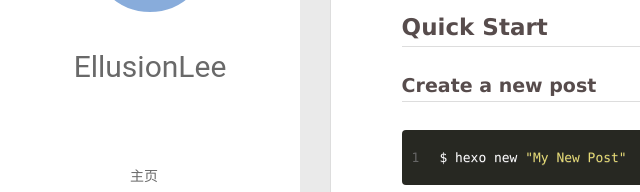
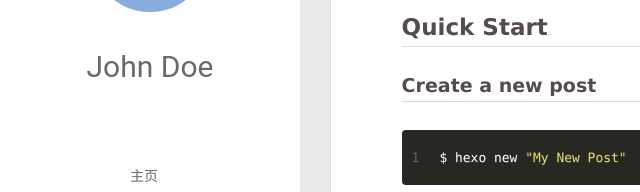
Before and after one commit to EllusionLee/Ellusion.github.io, a plain HTML site: page index.html in a window 1280 px wide. Shown: the part 223-415 px from the top of the page, 0-640 px from the left. Drawn offline with Linux system fonts and the light colour scheme; no server answers.

Commit message:
Site updated: 2017-09-26 16:11:00

```diff
--- a/index.html
+++ b/index.html
@@ -45,7 +45,7 @@
 			<img src="https://avatars3.githubusercontent.com/u/31661879?v=4&amp;s=400&amp;u=6e68924965f3851395d630caa6e97344090f177c" class="js-avatar">
 		</a>
 		<hgroup>
-		  <h1 class="header-author"><a href="">EllusionLee</a></h1>
+		  <h1 class="header-author"><a href="">John Doe</a></h1>
 		</hgroup>
 
 
```
